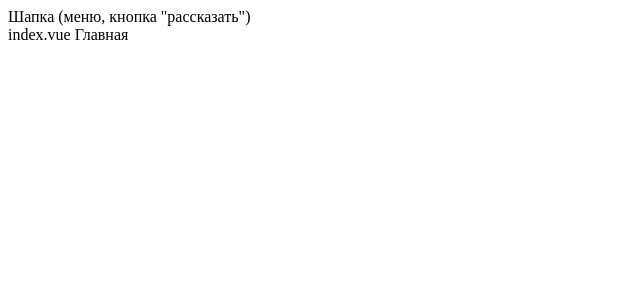
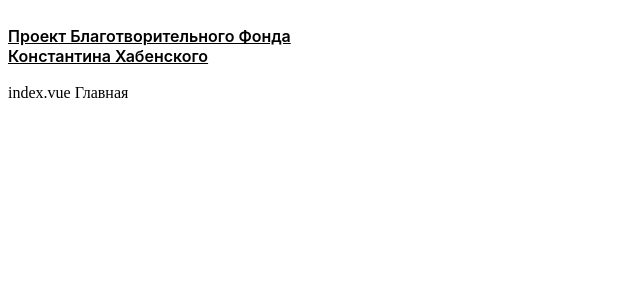
Before and after one commit to mukhindev/raklechitsa, a Nuxt app: page / in a window 1280 px wide. Shown: the top 300 px of the page, without its empty margins (0-640 px from the left). Built offline with nearby package versions, Linux system fonts and the light colour scheme.

Commit message:
feat: create header

```diff
--- a/components/Header.vue
+++ b/components/Header.vue
@@ -1,5 +1,27 @@
 <template>
-  <header class="header">Шапка (меню, кнопка "рассказать")</header>
+  <header class="header">
+    <nuxt-link class="logo" to="/"
+      >Проект Благотворительного Фонда Константина Хабенского</nuxt-link
+    >
+  </header>
 </template>
 
-<style scoped></style>
+<style scoped>
+.header {
+  font-family: 'Inter', Arial, Helvetica, sans-serif;
+  font-weight: normal;
+  font-style: normal;
+  max-width: 1320px;
+  margin: 0 auto;
+  padding: 18px 0;
+}
+
+.logo {
+  display: block;
+  font-weight: 600;
+  font-size: 16px;
+  line-height: 1.25;
+  color: #000;
+  max-width: 340px;
+}
+</style>
```
